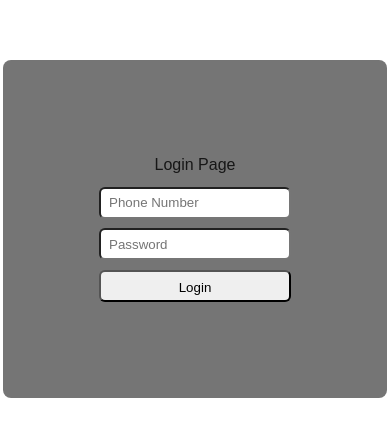
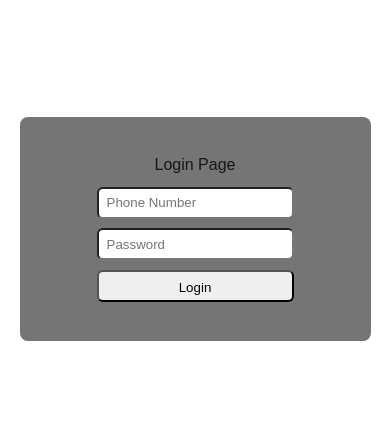
Before and after one commit to PuvaDD/Decamond-next-auth, a Next.js app in the folder decamond-next-auth/: page /auth/login in a window 390 px wide. Shown: the part 193-630 px from the top of the page. Built offline with nearby package versions, Linux system fonts and the light colour scheme; no server answers.

Commit message:
feat: Updated login form styles

```diff
--- a/decamond-next-auth/src/app/auth/login/login.module.scss
+++ b/decamond-next-auth/src/app/auth/login/login.module.scss
@@ -14,11 +14,28 @@
   button {
     height: var(--input-height);
   }
+
+  input,
+  button {
+    width: 300px;
+  }
+
+  @media screen and (max-width: 576px) {
+    width: 90%;
+    padding: 10%;
+
+    input,
+    button {
+      width: 100% !important;
+    }
+  }
 }
 
 .inputs-wrapper {
-  display: flex;
-  flex-direction: column;
-  justify-content: center;
+  @include g.flex-col-centered;
   gap: 0.6rem;
+
+  label {
+    width: 100%;
+  }
 }
```
